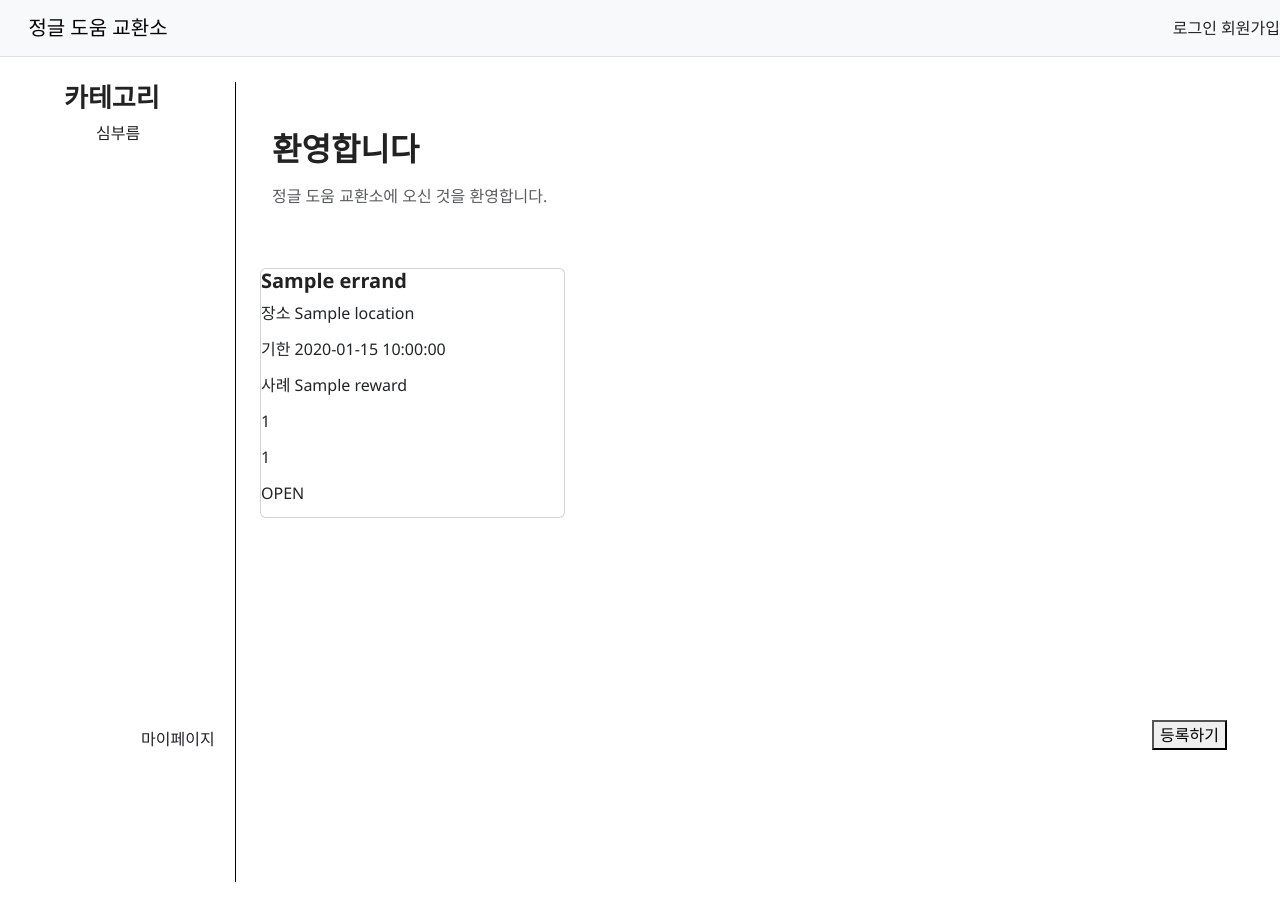
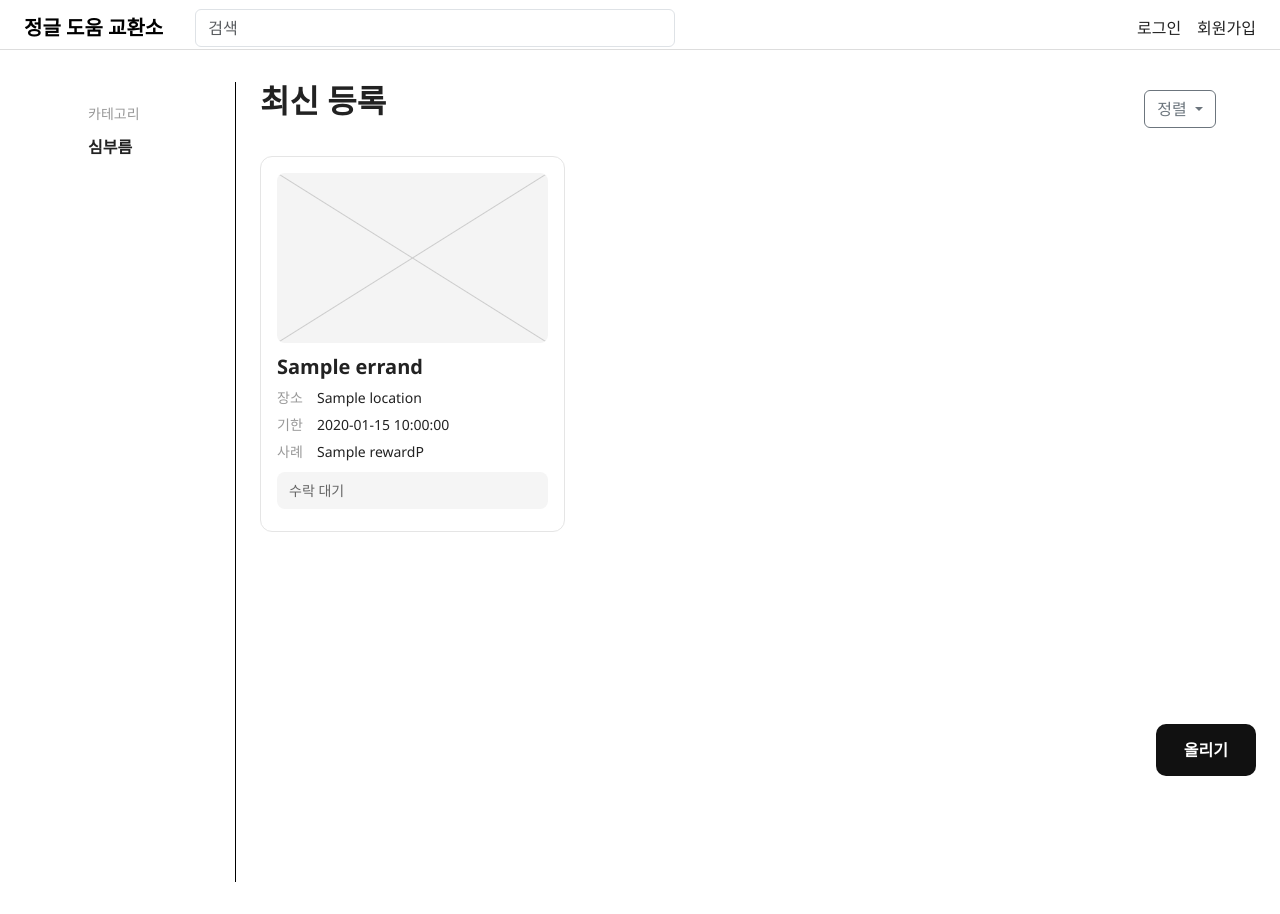
Before and after one commit to shinyena00/Krafton-mini-project, a Flask app: page / in a window 1280 px wide. Run offline with Flask 3, Linux system fonts and the light colour scheme; a database or web service that is not in the repository returns one stand-in record (values such as "Sample title"); some libraries are stand-ins or nearby versions.

Commit message:
index 수정

```diff
--- a/app.py
+++ b/app.py
@@ -9,12 +9,13 @@ app = Flask(__name__)
 app.register_blueprint(auth)
 
 client=MongoClient('localhost',27017)
-db=client.errands
+db = client["jungle_errand"]
+errands = db["errands"]
 
 @app.route('/')
 def home():
-    errands=db.errands.find({'status':'OPEN'})
-    return render_template('index.html',errands=errands)
+    errand_list = errands.find({'status':'OPEN'})
+    return render_template('index.html',errands=errand_list)
 
 @app.route('/new_errand')
 def new_errand():
@@ -49,12 +50,12 @@ def post_errand():
     period_receive=request.form['period_give']
     point_receive=request.form['point_give']
     errand={'title':title_receive,'location':place_receive, 'time':period_receive ,'reward':point_receive,'status':'OPEN'}
-    db.errands.insert_one(errand)
+    errands.insert_one(errand)
     return jsonify({'result': 'success'})
 
 @app.route('/errand',methods=['GET'])
 def search_errand():
-    result=list(db.errands.find({},{'_id':0}))
+    result=list(errands.find({},{'_id':0}))
     return jsonify({'point':result})
 
 # @app.route('/login')
--- a/requirements.txt
+++ b/requirements.txt
@@ -2,4 +2,5 @@ Flask
 pymongo
 python-dotenv
 PyJWT
+datetime
 Werkzeug
--- a/static/css/style.css
+++ b/static/css/style.css
@@ -106,6 +106,8 @@ main {
     }
 }
 
+
+
 /*상단바 */
 
 .topbar {
@@ -131,10 +133,32 @@ main {
     padding: 0px;
 }
 
+.sidebar h2 {
+    font-size: 14px;
+    font-weight: 400;
+    color: #999;
+    margin: 24px 0 12px 24px;
+}
+
+.sidebar ul {
+    list-style: none;
+    padding-left: 24px;
+    margin: 0;
+    font-weight: 600;
+}
+
 .enroll_button {
     position: fixed;
-    top: 90%;
-    left: 90%;
+    right: 24px;
+    bottom: 24px;
+    width: max-content;
+    background-color: #111;
+    color: #fff;
+    border: none;
+    padding: 14px 28px;
+    border-radius: 10px;
+    font-weight: 600;
+    cursor: pointer;
 }
 
 .new_content {
@@ -151,6 +175,10 @@ main {
     position: fixed;
     top: 90%;
     left: 10%;
+    background-color: #fff;
+    border: 1px solid #ddd;
+    padding: 10px 20px;
+    border-radius: 10px;
 }
 
 .card-grid {
--- a/templates/base.html
+++ b/templates/base.html
@@ -30,8 +30,6 @@
                 <aside class="sidebar border-end border-black ">
                     <h2>카테고리</h2>
                     <ul><a href="{{url_for('home')}}"> 심부름</a> </ul>
-
-                    <a href="" class="btn mypage_button ">마이페이지</a>
                 </aside>
             </div>
             {% block content %}{% endblock %}
--- a/templates/index.html
+++ b/templates/index.html
@@ -3,53 +3,137 @@
 {% block title %}정글 도움 교환소{% endblock %}
 
 {% block header %}
-<nav class="navbar navbar-expand-lg navbar-light bg-light border-bottom">
-    <div class="container">
-        <a class="navbar-brand" href="/">정글 도움 교환소</a>
-    </div>
-    <div>
-        <a href="" class>로그인</a>
-        <a href="" class>회원가입</a>
+<nav class="navbar px-4">
+    <a class="navbar-brand fw-bold" href="/">정글 도움 교환소</a>
+    <input type="text" class="form-control search-input mx-3" placeholder="검색">
+    <div class="nav-auth d-flex align-items-center gap-3 ms-auto">
+        <a href="{{ url_for('auth.login') }}">로그인</a>
+        <a href="{{ url_for('auth.signup') }}">회원가입</a>
     </div>
 </nav>
 {% endblock %}
 
 {% block content %}
-{% set detail_url = url_for('detail') %}
-{% set new_errand_url = url_for('new_errand') %}
+
 <div class="col-10">
-    <div class="container py-5">
-        <h1 class="mb-3">환영합니다</h1>
-        <p class="text-muted">정글 도움 교환소에 오신 것을 환영합니다.</p>
+    <div class="topcontent">
+        <h1 class="mb-3">최신 등록</h1>
+        <div class="dropdown">
+            <button class="btn btn-outline-secondary dropdown-toggle" type="button" data-bs-toggle="dropdown">
+                정렬
+            </button>
+            <ul class="dropdown-menu dropdown-menu-end">
+                <li><button class="dropdown-item" type="button">최신순</button></li>
+                <li><button class="dropdown-item" type="button">포인트 높은순</button></li>
+                <li><button class="dropdown-item" type="button">마감 임박순</button></li>
+            </ul>
+        </div>
     </div>
 
-
-
-    <div>
-        <div class="card-grid">
-            {% for errand in errands %}
-            <div class="card-box" onclick="location.href='{{ detail_url }}';">
-                <div class="card">
-                    <h3>{{errand.title}}</h3>
-                    <p> 장소 {{errand.location}}</p>
-                    <p> 기한 {{errand.time}}</p>
-                    <p> 사례 {{errand.reward}}</p>
-                    <p>{{errand.register_id}}</p>
-                    <p>{{errand.accepter_id}}</p>
-                    <p class="status-badge {% if errand.status == 'OPEN'%} status-pending{%else%}
-                    status-done{% endif %}">
-                        {{errand.status}}
-                    </p>
-                </div>
-            </div>
-            {% endfor %}
+    <div class="card-grid">
+        {% for errand in errands %}
+        <div class="card-box" onclick="location.href='{{ url_for('detail') }}';">
+            <div class="card-thumb"></div>
+            <h3>{{ errand.title }}</h3>
+            <p><span class="label">장소</span>{{ errand.location }}</p>
+            <p><span class="label">기한</span>{{ errand.time }}</p>
+            <p><span class="label">사례</span>{{ errand.reward }}P</p>
+            <p class="status-badge {% if errand.status == 'OPEN' %}status-pending{% else %}status-done{% endif %}">
+                {% if errand.status == 'OPEN' %}수락 대기{% elif errand.status == 'CANCELED' %}취소{% else %}완료{% endif %}
+            </p>
         </div>
-    </div>
-    <div>
-        <button class="enroll_button" type="button" onclick="location.href='{{ new_errand_url }}';">등록하기</button>
+        {% endfor %}
     </div>
 </div>
 
-
+<button type="button" class="enroll_button" onclick="location.href='{{ url_for('new_errand') }}';">올리기</button>
 
 {% endblock %}
+
+{% block head %}
+
+<style>
+    nav.navbar {
+        display: flex;
+        align-items: center;
+        flex-wrap: nowrap;
+    }
+
+    nav.navbar .navbar-brand {
+        flex-shrink: 0;
+    }
+
+    .search-input {
+        flex: 1 1 auto;
+        min-width: 0;
+        max-width: 480px;
+    }
+
+    .nav-auth {
+        flex-shrink: 0;
+    }
+
+    .topcontent {
+        display: flex;
+        align-items: center;
+        justify-content: space-between;
+        margin-bottom: 20px;
+    }
+
+    .card-thumb {
+        width: 100%;
+        aspect-ratio: 16 / 10;
+        border-radius: 8px;
+        margin-bottom: 12px;
+        background-color: #f4f4f4;
+        background-image:
+            linear-gradient(to top right, transparent calc(50% - 1px), #ccc, transparent calc(50% + 1px)),
+            linear-gradient(to top left, transparent calc(50% - 1px), #ccc, transparent calc(50% + 1px));
+    }
+
+    .card-box {
+        border: 1px solid #e5e5e5;
+        border-radius: 12px;
+        padding: 16px;
+        cursor: pointer;
+        transition: box-shadow .15s ease;
+    }
+
+    .card-box:hover {
+        box-shadow: 0 2px 10px rgba(0, 0, 0, .08);
+    }
+
+    .card-box p {
+        display: flex;
+        gap: 8px;
+        margin-bottom: 6px;
+        font-size: 14px;
+    }
+
+    .card-box .label {
+        color: #999;
+        width: 32px;
+        flex-shrink: 0;
+    }
+
+    .status-badge {
+        margin: 10px 0 0;
+        padding: 8px 12px;
+        border-radius: 8px;
+        background-color: #f5f5f5;
+        color: #666;
+        font-size: 13px;
+    }
+
+    .status-badge.status-done {
+        background-color: #eaf7ec;
+        color: #2e9e46;
+    }
+
+    .status-badge.status-canceled {
+        background-color: #fdecec;
+        color: #d9534f;
+    }
+</style>
+
+{% endblock %}
```
Also changed, not shown: templates/edit_errand.html (deleted, +0 -12 lines).
